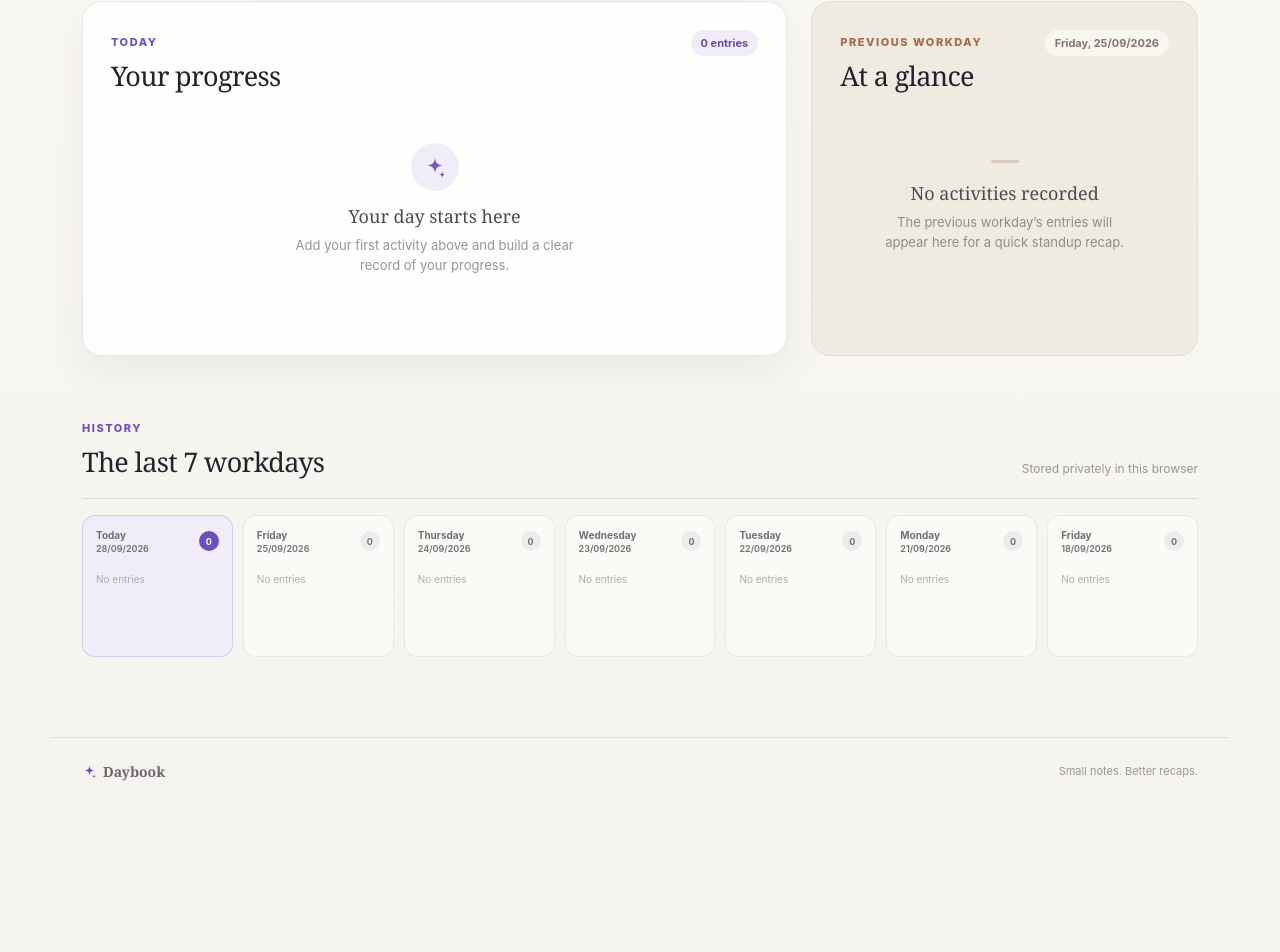
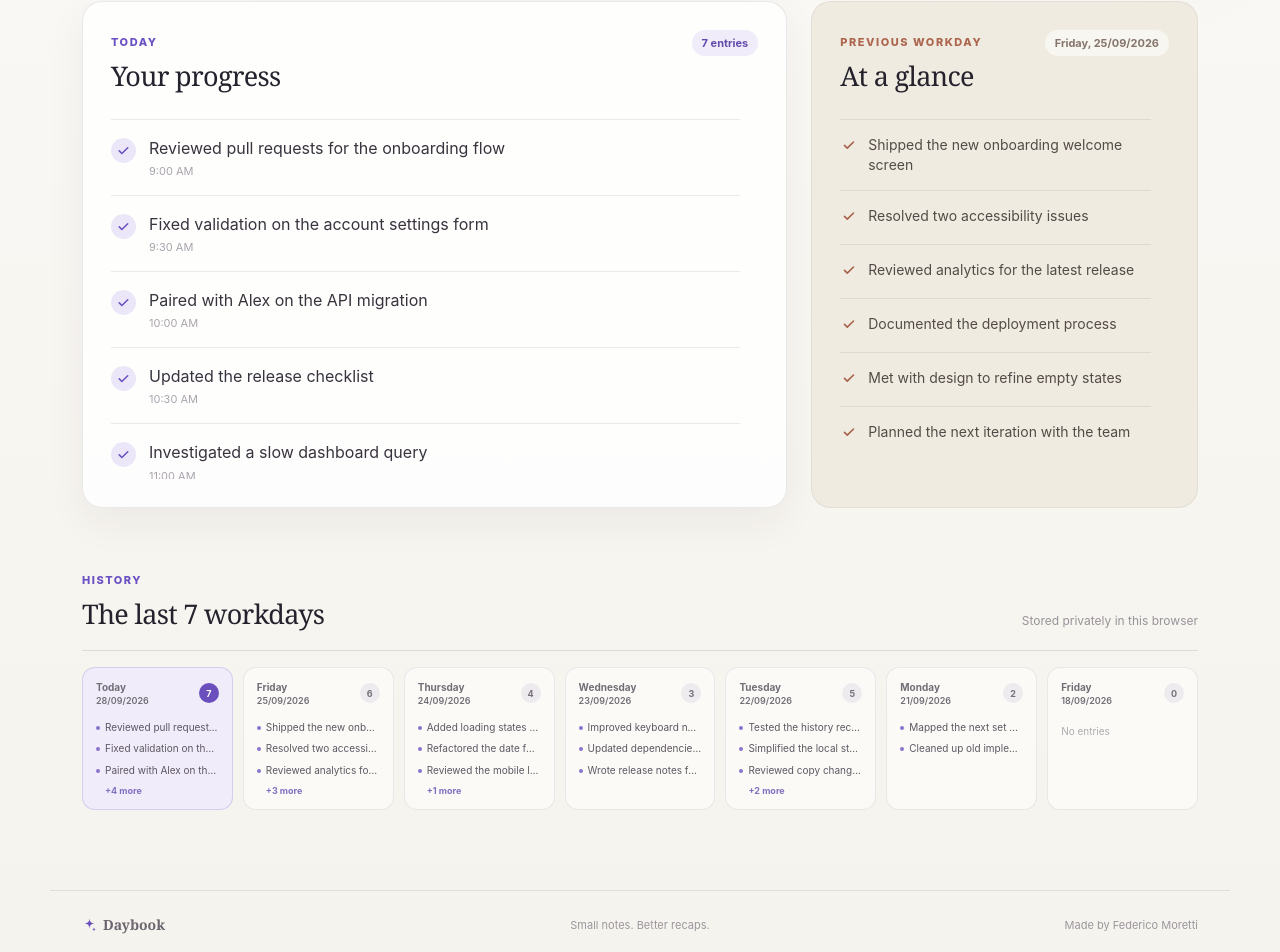
Before and after one commit to federico-moretti/daybook, a React (Vite) app: page / in a window 1280 px wide. Shown: the part 445-1397 px from the top of the page. Before the commit the page ends 1256 px from the top, so only its background shows below. Built offline with nearby package versions, Linux system fonts and the light colour scheme.

Commit message:
add several improvements

```diff
--- a/src/App.css
+++ b/src/App.css
@@ -17,7 +17,7 @@
   height: 72px;
   justify-content: space-between;
   margin: 0 auto;
-  max-width: 1240px;
+  max-width: 1180px;
   padding: 0 32px;
 }
 
@@ -258,6 +258,29 @@
   padding: 0;
 }
 
+.scrollable-list {
+  overscroll-behavior: contain;
+  overflow-y: auto;
+  padding-right: 8px;
+  scrollbar-color: rgba(107, 80, 189, 0.38) transparent;
+  scrollbar-gutter: stable;
+  scrollbar-width: thin;
+}
+
+.activity-list.scrollable-list,
+.yesterday-list.scrollable-list {
+  max-height: 360px;
+}
+
+.scrollable-list::-webkit-scrollbar {
+  width: 6px;
+}
+
+.scrollable-list::-webkit-scrollbar-thumb {
+  background: rgba(107, 80, 189, 0.3);
+  border-radius: 999px;
+}
+
 .activity-item {
   align-items: flex-start;
   border-top: 1px solid rgba(43, 37, 53, 0.09);
@@ -312,6 +335,14 @@
   margin-top: 4px;
 }
 
+.activity-actions {
+  align-items: center;
+  align-self: center;
+  display: flex;
+  flex: 0 0 auto;
+  gap: 2px;
+}
+
 .icon-button {
   align-items: center;
   background: transparent;
@@ -336,6 +367,11 @@
 .icon-button:hover {
   background: #f1eef6;
   color: #6246bc;
+}
+
+.delete-button:hover {
+  background: #f8e9e6;
+  color: #ad5848;
 }
 
 .icon-button svg {
@@ -628,7 +664,8 @@
   width: calc(100% - 32px);
 }
 
-.history-modal::backdrop {
+.history-modal::backdrop,
+.delete-confirmation-modal::backdrop {
   backdrop-filter: blur(5px);
   background: rgba(33, 28, 40, 0.48);
 }
@@ -752,13 +789,110 @@
   margin: 0;
 }
 
+.delete-confirmation-modal {
+  background: transparent;
+  border: 0;
+  max-width: 420px;
+  padding: 0;
+  width: calc(100% - 32px);
+}
+
+.delete-confirmation-content {
+  align-items: center;
+  background: #fbfaf7;
+  border: 1px solid rgba(105, 63, 53, 0.14);
+  border-radius: 22px;
+  box-shadow: 0 28px 80px rgba(29, 23, 38, 0.28);
+  box-sizing: border-box;
+  display: flex;
+  flex-direction: column;
+  padding: 30px;
+  text-align: center;
+}
+
+.delete-confirmation-icon {
+  align-items: center;
+  background: #f8e9e6;
+  border-radius: 50%;
+  color: #ad5848;
+  display: flex;
+  height: 48px;
+  justify-content: center;
+  width: 48px;
+}
+
+.delete-confirmation-icon svg {
+  height: 24px;
+  width: 24px;
+}
+
+.delete-confirmation-content h2 {
+  color: #2f2934;
+  font-family: Georgia, 'Times New Roman', serif;
+  font-size: 25px;
+  font-weight: 500;
+  letter-spacing: -0.025em;
+  margin: 17px 0 0;
+}
+
+.delete-confirmation-content p {
+  color: #7f7882;
+  font-size: 13px;
+  line-height: 1.55;
+  margin: 9px 0 0;
+  max-width: 330px;
+  overflow-wrap: anywhere;
+}
+
+.delete-confirmation-actions {
+  display: grid;
+  gap: 10px;
+  grid-template-columns: 1fr 1fr;
+  margin-top: 25px;
+  width: 100%;
+}
+
+.cancel-delete-button,
+.confirm-delete-button {
+  border: 0;
+  border-radius: 10px;
+  cursor: pointer;
+  font-family: inherit;
+  font-size: 13px;
+  font-weight: 700;
+  min-height: 42px;
+  padding: 10px 15px;
+  transition: background 150ms ease, box-shadow 150ms ease, transform 150ms ease;
+}
+
+.cancel-delete-button {
+  background: #eeebef;
+  color: #6d6671;
+}
+
+.cancel-delete-button:hover {
+  background: #e5e0e7;
+}
+
+.confirm-delete-button {
+  background: #ad5848;
+  box-shadow: 0 8px 18px rgba(173, 88, 72, 0.2);
+  color: white;
+}
+
+.confirm-delete-button:hover {
+  background: #984839;
+  box-shadow: 0 10px 22px rgba(173, 88, 72, 0.27);
+  transform: translateY(-1px);
+}
+
 footer {
   align-items: center;
   border-top: 1px solid rgba(51, 44, 62, 0.1);
   color: #9c969e;
-  display: flex;
+  display: grid;
   font-size: 11px;
-  justify-content: space-between;
+  grid-template-columns: 1fr auto 1fr;
   margin: 0 auto;
   max-width: 1180px;
   padding: 24px 32px 30px;
@@ -784,9 +918,20 @@ footer p {
   margin: 0;
 }
 
+.footer-brand {
+  justify-self: start;
+}
+
+.footer-tagline {
+  justify-self: center;
+}
+
+.footer-credit {
+  justify-self: end;
+}
+
 button:focus-visible,
-a:focus-visible,
-input:focus-visible {
+a:focus-visible {
   outline: 3px solid rgba(105, 78, 196, 0.28);
   outline-offset: 2px;
 }
@@ -808,7 +953,7 @@ input:focus-visible {
 @media (max-width: 680px) {
   .topbar {
     height: 64px;
-    padding: 0 20px;
+    padding: 0 18px;
   }
 
   .today-label {
@@ -889,7 +1034,20 @@ input:focus-visible {
   }
 
   footer {
+    grid-template-columns: 1fr 1fr;
     padding: 22px 20px 26px;
+    row-gap: 10px;
+  }
+
+  .footer-tagline {
+    grid-column: 1 / -1;
+    grid-row: 2;
+  }
+
+  .footer-credit {
+    grid-column: 2;
+    grid-row: 1;
+    text-align: right;
   }
 }
 
--- a/src/App.tsx
+++ b/src/App.tsx
@@ -8,8 +8,9 @@ type Activity = {
   createdAt: string
 }
 
-const STORAGE_KEY = 'daybook.activities.v1'
+const STORAGE_KEY = import.meta.env.DEV ? 'daybook.activities.dev.v1' : 'daybook.activities.v1'
 const HISTORY_LENGTH = 7
+const VISIBLE_ENTRY_LIMIT = 5
 
 function toDateKey(date: Date) {
   const year = date.getFullYear()
@@ -50,6 +51,66 @@ function getRecentWeekdays(date: Date, count: number) {
   return weekdays
 }
 
+function createMockActivities(): Activity[] {
+  const today = new Date()
+  const days = [today, ...getRecentWeekdays(getPreviousWeekday(today), HISTORY_LENGTH - 1)]
+  const entries = [
+    [
+      'Reviewed pull requests for the onboarding flow',
+      'Fixed validation on the account settings form',
+      'Paired with Alex on the API migration',
+      'Updated the release checklist',
+      'Investigated a slow dashboard query',
+      'Prepared notes for the product sync',
+      'Shared the staging build with QA',
+    ],
+    [
+      'Shipped the new onboarding welcome screen',
+      'Resolved two accessibility issues',
+      'Reviewed analytics for the latest release',
+      'Documented the deployment process',
+      'Met with design to refine empty states',
+      'Planned the next iteration with the team',
+    ],
+    [
+      'Added loading states to the activity feed',
+      'Refactored the date formatting helpers',
+      'Reviewed the mobile layout',
+      'Triaged incoming bug reports',
+    ],
+    [
+      'Improved keyboard navigation',
+      'Updated dependencies and verified the build',
+      'Wrote release notes for the weekly update',
+    ],
+    [
+      'Tested the history recap modal',
+      'Simplified the local storage integration',
+      'Reviewed copy changes with the team',
+      'Fixed spacing on smaller screens',
+      'Prepared the sprint demo',
+    ],
+    [
+      'Mapped the next set of product improvements',
+      'Cleaned up old implementation notes',
+    ],
+  ]
+
+  return days.flatMap((day, dayIndex) =>
+    (entries[dayIndex] ?? []).map((text, entryIndex) => {
+      const createdAt = new Date(day)
+      createdAt.setHours(9 + Math.floor(entryIndex / 2), entryIndex % 2 === 0 ? 0 : 30, 0, 0)
+
+      return {
+        id: `mock-${toDateKey(day)}-${entryIndex}`,
+        text,
+        date: toDateKey(day),
+        createdAt: createdAt.toISOString(),
+      }
+    }),
+  )
+}
+
 function formatDate(date: Date, includeWeekday = false) {
   return new Intl.DateTimeFormat('en-GB', {
     ...(includeWeekday && { weekday: 'long' }),
@@ -73,12 +134,12 @@ function formatTime(isoDate: string) {
 function loadActivities(): Activity[] {
   try {
     const stored = localStorage.getItem(STORAGE_KEY)
-    if (!stored) return []
+    if (!stored) return import.meta.env.DEV ? createMockActivities() : []
 
     const parsed: unknown = JSON.parse(stored)
-    if (!Array.isArray(parsed)) return []
+    if (!Array.isArray(parsed)) return import.meta.env.DEV ? createMockActivities() : []
 
-    return parsed.filter(
+    const storedActivities = parsed.filter(
       (activity): activity is Activity =>
         typeof activity === 'object' &&
         activity !== null &&
@@ -87,8 +148,12 @@ function loadActivities(): Activity[] {
         typeof activity.date === 'string' &&
         typeof activity.createdAt === 'string',
     )
+
+    return storedActivities.length > 0 || !import.meta.env.DEV
+      ? storedActivities
+      : createMockActivities()
   } catch {
-    return []
+    return import.meta.env.DEV ? createMockActivities() : []
   }
 }
 
@@ -117,6 +182,14 @@ function EditIcon(props: SVGProps<SVGSVGElement>) {
   )
 }
 
+function DeleteIcon(props: SVGProps<SVGSVGElement>) {
+  return (
+    <svg viewBox="0 0 20 20" fill="none" aria-hidden="true" {...props}>
+      <path d="M5.8 6.5v9.2h8.4V6.5M4.5 6.5h11M8 6.5V4.3h4v2.2M8.5 9v4.3M11.5 9v4.3" stroke="currentColor" strokeWidth="1.5" strokeLinecap="round" strokeLinejoin="round" />
+    </svg>
+  )
+}
+
 function ArrowIcon(props: SVGProps<SVGSVGElement>) {
   return (
     <svg viewBox="0 0 20 20" fill="none" aria-hidden="true" {...props}>
@@ -139,7 +212,9 @@ function App() {
   const [editingId, setEditingId] = useState<string | null>(null)
   const [editValue, setEditValue] = useState('')
   const [selectedHistoryDay, setSelectedHistoryDay] = useState<Date | null>(null)
+  const [activityToDelete, setActivityToDelete] = useState<Activity | null>(null)
   const historyDialogRef = useRef<HTMLDialogElement>(null)
+  const deleteDialogRef = useRef<HTMLDialogElement>(null)
 
   const now = new Date()
   const todayKey = toDateKey(now)
@@ -160,6 +235,11 @@ function App() {
     const dialog = historyDialogRef.current
     if (selectedHistoryDay && dialog && !dialog.open) dialog.showModal()
   }, [selectedHistoryDay])
+
+  useEffect(() => {
+    const dialog = deleteDialogRef.current
+    if (activityToDelete && dialog && !dialog.open) dialog.showModal()
+  }, [activityToDelete])
 
   function addActivity(event: FormEvent<HTMLFormElement>) {
     event.preventDefault()
@@ -198,6 +278,14 @@ function App() {
       current.map((activity) => (activity.id === id ? { ...activity, text } : activity)),
     )
     cancelEditing()
+  }
+
+  function confirmDeleteActivity() {
+    if (!activityToDelete) return
+
+    setActivities((current) => current.filter((item) => item.id !== activityToDelete.id))
+    if (editingId === activityToDelete.id) cancelEditing()
+    deleteDialogRef.current?.close()
   }
 
   function openHistoryDay(day: Date) {
@@ -260,7 +348,7 @@ function App() {
             </div>
 
             {todayActivities.length > 0 ? (
-              <ol className="activity-list">
+              <ol className={`activity-list${todayActivities.length > VISIBLE_ENTRY_LIMIT ? ' scrollable-list' : ''}`}>
                 {todayActivities.map((activity) => (
                   <li className="activity-item" key={activity.id}>
                     <span className="check-circle"><CheckIcon /></span>
@@ -283,9 +371,14 @@ function App() {
                           <p>{activity.text}</p>
                           <time dateTime={activity.createdAt}>{formatTime(activity.createdAt)}</time>
                         </div>
-                        <button className="icon-button" type="button" onClick={() => startEditing(activity)} aria-label={`Edit ${activity.text}`}>
-                          <EditIcon />
-                        </button>
+                        <div className="activity-actions">
+                          <button className="icon-button" type="button" onClick={() => startEditing(activity)} aria-label={`Edit ${activity.text}`}>
+                            <EditIcon />
+                          </button>
+                          <button className="icon-button delete-button" type="button" onClick={() => setActivityToDelete(activity)} aria-label={`Delete ${activity.text}`}>
+                            <DeleteIcon />
+                          </button>
+                        </div>
                       </div>
                     )}
                   </li>
@@ -310,7 +403,7 @@ function App() {
             </div>
 
             {previousWorkdayActivities.length > 0 ? (
-              <ul className="yesterday-list">
+              <ul className={`yesterday-list${previousWorkdayActivities.length > VISIBLE_ENTRY_LIMIT ? ' scrollable-list' : ''}`}>
                 {previousWorkdayActivities.map((activity) => (
                   <li key={activity.id}>
                     <span className="tiny-check"><CheckIcon /></span>
@@ -377,8 +470,9 @@ function App() {
       </div>
 
       <footer>
-        <span><SparkIcon /> Daybook</span>
-        <p>Small notes. Better recaps.</p>
+        <span className="footer-brand"><SparkIcon /> Daybook</span>
+        <p className="footer-tagline">Small notes. Better recaps.</p>
+        <p className="footer-credit">Made by Federico Moretti</p>
       </footer>
 
       <dialog
@@ -432,6 +526,35 @@ function App() {
           </div>
         )}
       </dialog>
+
+      <dialog
+        aria-describedby="delete-confirmation-description"
+        aria-labelledby="delete-confirmation-title"
+        className="delete-confirmation-modal"
+        onClick={(event) => {
+          if (event.target === event.currentTarget) event.currentTarget.close()
+        }}
+        onClose={() => setActivityToDelete(null)}
+        ref={deleteDialogRef}
+      >
+        {activityToDelete && (
+          <div className="delete-confirmation-content">
+            <span className="delete-confirmation-icon"><DeleteIcon /></span>
+            <h2 id="delete-confirmation-title">Delete this entry?</h2>
+            <p id="delete-confirmation-description">
+              “{activityToDelete.text}” will be permanently removed. This cannot be undone.
+            </p>
+            <div className="delete-confirmation-actions">
+              <button className="cancel-delete-button" onClick={() => deleteDialogRef.current?.close()} type="button">
+                Cancel
+              </button>
+              <button className="confirm-delete-button" onClick={confirmDeleteActivity} type="button">
+                Delete entry
+              </button>
+            </div>
+          </div>
+        )}
+      </dialog>
     </main>
   )
 }
```
